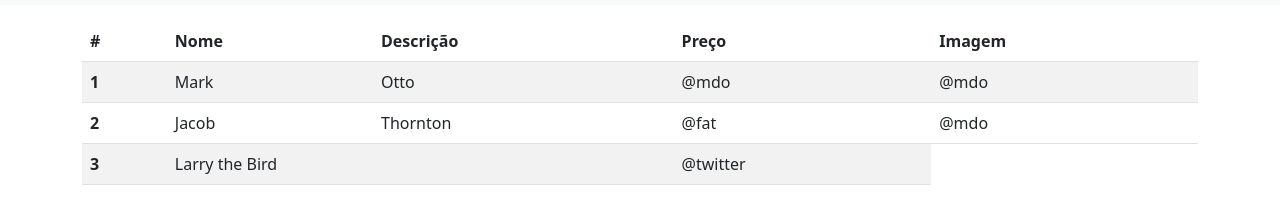
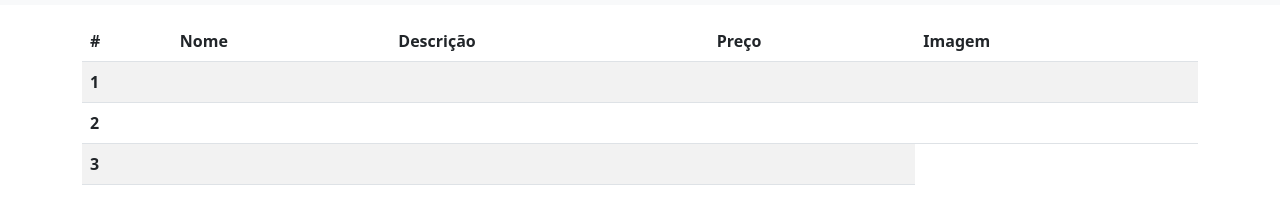
Before and after one commit to DevLucasGodoy/pwaProjetoFinal, a website: page pages/produtos.html in a window 1280 px wide. Shown: the part 51-274 px from the top of the page. Drawn offline with nearby package versions, Linux system fonts and the light colour scheme; files that its build step writes are made by us from their sources.

Commit message:
Update produtos.html

```diff
--- a/pages/produtos.html
+++ b/pages/produtos.html
@@ -46,22 +46,22 @@
               <tbody>
                 <tr>
                   <th scope="row">1</th>
-                  <td>Mark</td>
-                  <td>Otto</td>
-                  <td>@mdo</td>
-                  <td>@mdo</td>
+                  <td></td>
+                  <td></td>
+                  <td></td>
+                  <td></td>
                 </tr>
                 <tr>
                   <th scope="row">2</th>
-                  <td>Jacob</td>
-                  <td>Thornton</td>
-                  <td>@fat</td>
-                  <td>@mdo</td>
+                  <td></td>
+                  <td></td>
+                  <td></td>
+                  <td></td>
                 </tr>
                 <tr>
                   <th scope="row">3</th>
-                  <td colspan="2">Larry the Bird</td>
-                  <td>@twitter</td>
+                  <td colspan="2"></td>
+                  <td></td>
                 </tr>
               </tbody>
         </table>
```
